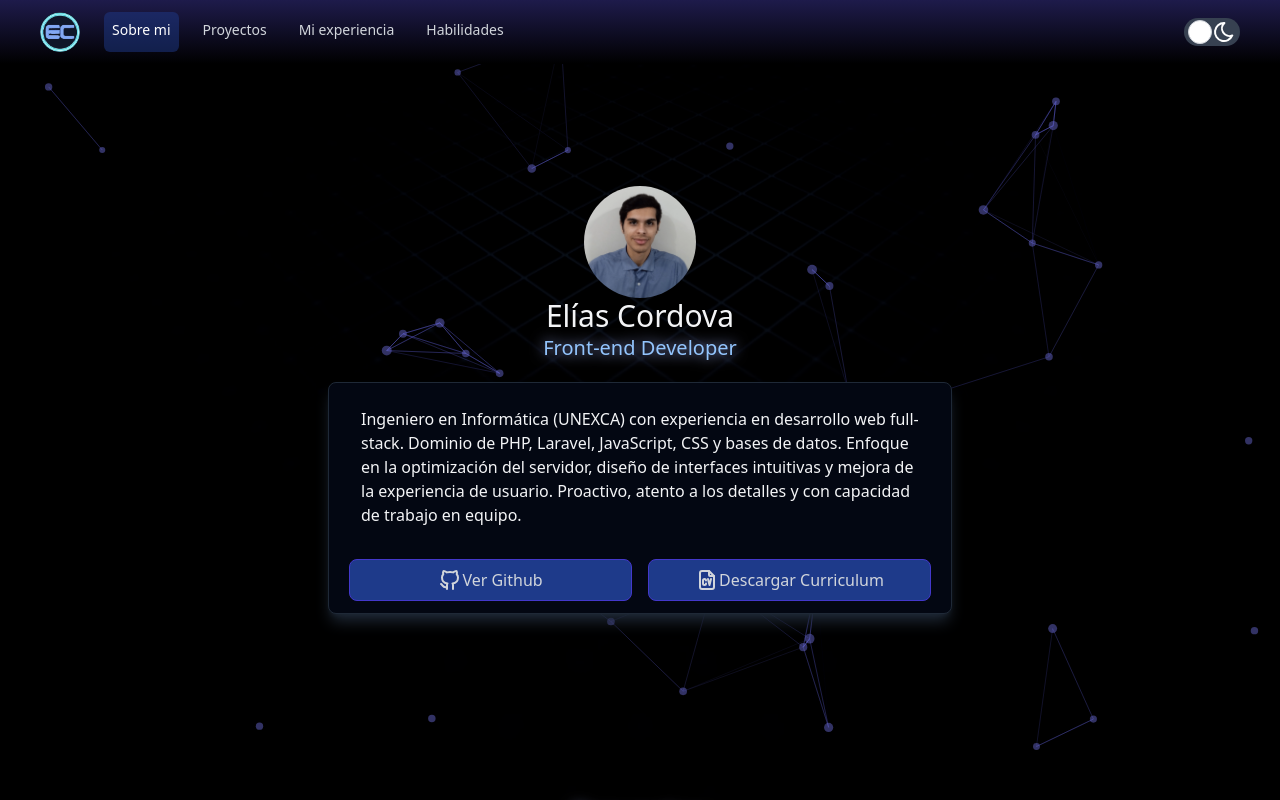
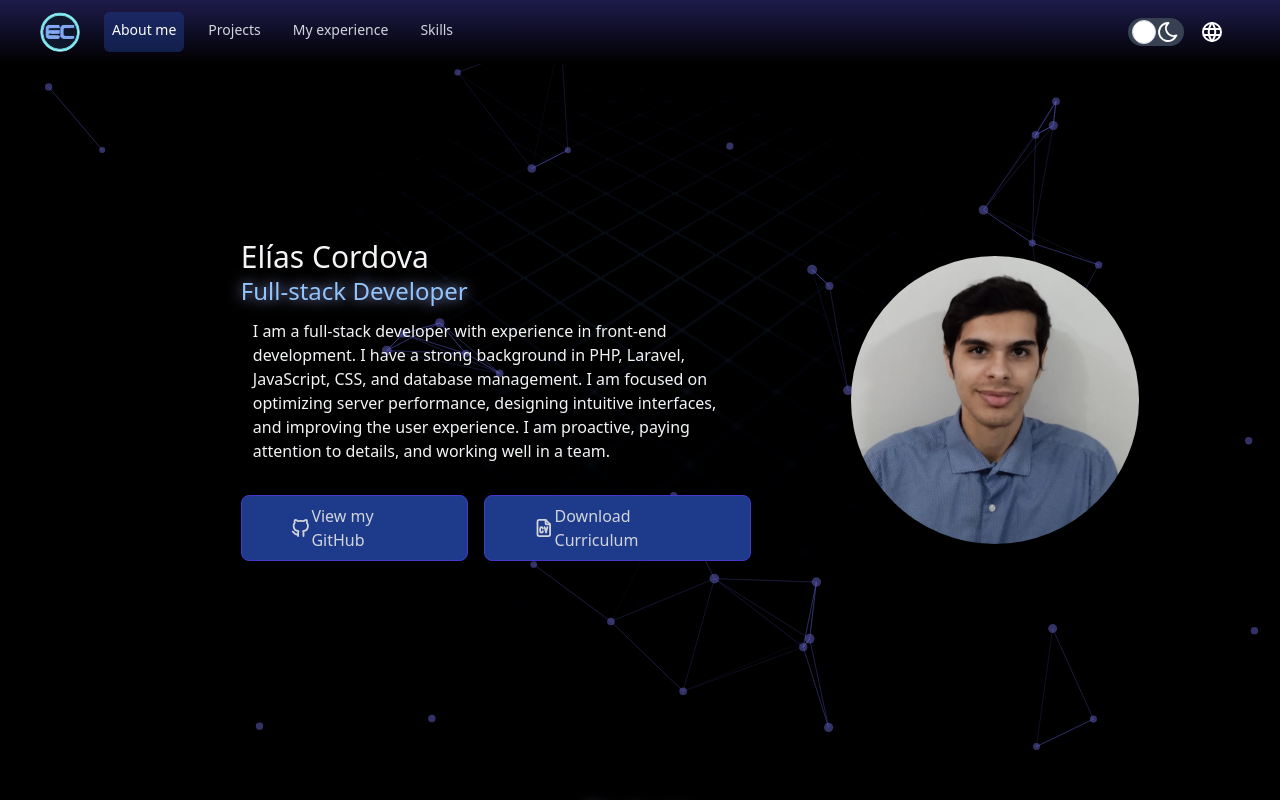
Before and after one commit to wayelias1/portafolio, a React (Vite) app: page / in a window 1280 px wide. Shown: the top 800 px of the page. Built offline with nearby package versions, Linux system fonts and the light colour scheme.

Commit message:
añadiendo curriculum ingles, idioma ingles, componentes y cambiando diseño

```diff
--- a/package.json
+++ b/package.json
@@ -19,8 +19,11 @@
     "@tsparticles/react": "^3.0.0",
     "@tsparticles/slim": "^3.3.0",
     "gsap": "^3.12.5",
+    "i18next": "^25.3.2",
+    "i18next-browser-languagedetector": "^8.2.0",
     "react": "^18.2.0",
     "react-dom": "^18.2.0",
+    "react-i18next": "^15.6.1",
     "react-tooltip": "^5.27.1"
   },
   "devDependencies": {
--- a/src/App.jsx
+++ b/src/App.jsx
@@ -3,6 +3,8 @@ import {IconMenu2, IconSun, IconMoon, IconX, IconWorld, IconFileCv, IconBrandGit
 import BrandIcon from "./library/BrandIcon"
 import gsap from "gsap"
 import "./App.css"
+import './library/i18n';
+import { useTranslation } from 'react-i18next';
 import { Navbar } from "./components/Navbar"
 import { ButtonMy } from "./components/ButtonMy"
 import { ProyectCard } from "./components/ProyectCard"
@@ -20,6 +22,7 @@ function App() {
   const [init, setInit] = useState(false)
   const [theme, setTheme] = useState(("dark"))
 
+  const { t } = useTranslation();
   useEffect(() => {
     initParticlesEngine(async (engine) => {
       await loadSlim(engine)
@@ -93,45 +96,44 @@ function App() {
       <Navbar></Navbar>
 
       <section id='SobreMi' className='flex min-h-screen justify-center items-center px-4 bg-white dark:bg-black overflow-hidden transition-colors duration-300'>
-        <div className='relative justify-center py-24 flex items-center flex-col lg:w-1/2 md:w-2/3 w-full'>
-          <img className='w-28 h-28 aspect-square object-cover rounded-fullMax' src="img/Elias.webp" alt="persona" loading="lazy" decoding="async" />
-          <h1 className='dark:text-gray-100 text-3xl transition-colors duration-300'>Elías Cordova</h1>
-          <p className='dark:text-blue-300 text-blue-900 brillo text-xl transition-colors duration-300'>Front-end Developer</p>
-          <div className='mt-5 rounded-lg shadow-lg dark:bg-gray-950 bg-gray-100 px-5 py-3 border border-gray-300 dark:border-gray-800 dark:shadow-gray-800 transition-colors duration-300'>
+        <div className='relative justify-center py-24 flex items-center flex-col md:flex-row-reverse lg:w-4/5 md:w-5/6 w-full'>
+          <img className='w-72 h-72 aspect-square object-cover rounded-fullMax' src="img/Elias.webp" alt="persona" loading="lazy" decoding="async" />
+          <div className='px-5 py-3 m-20'>
+            <h1 className='dark:text-gray-100 text-3xl transition-colors duration-300'>Elías Cordova</h1>
+            <p className='dark:text-blue-300 text-blue-900 brillo text-2xl transition-colors duration-300'>Full-stack Developer</p>
             <p className='p-3 dark:text-gray-100 transition-colors duration-300'>
-            Ingeniero en Informática (UNEXCA) con experiencia en desarrollo web full-stack. Dominio de PHP, Laravel,
-            JavaScript, CSS y bases de datos. Enfoque en la optimización del servidor, diseño de interfaces intuitivas
-            y mejora de la experiencia de usuario. Proactivo, atento a los detalles y con capacidad de trabajo en equipo.
+            {t('infoSobremi')}
             </p>
             <div className='flex flex-col gap-4 sm:flex-row justify-around pt-5'>
-              <ButtonMy link="https://github.com/wayelias1" descripcion="Ver Github"><IconBrandGithub /></ButtonMy>
-              <ButtonMy link="docs/curriculum.pdf" descripcion="Descargar Curriculum"><IconFileCv /></ButtonMy>
+              <ButtonMy link="https://github.com/wayelias1" descripcion={t('buttonGithub')}><IconBrandGithub /></ButtonMy>
+              <ButtonMy link={t('linkCurriculum')} descripcion={t('buttonCurriculum')}><IconFileCv /></ButtonMy>
             </div>
           </div>
         </div>
       </section>
       <section id='Proyectos' className='flex h-full justify-center flex-col items-center md:w-full'>
-        <h3 className='text-blue-900 text-3xl dark:text-blue-200 brillo hover:'>Proyectos</h3>
+        <h3 className='text-blue-900 text-3xl dark:text-blue-200 brillo hover:'>{t('proyectos')}</h3>
         <div className='py-24 grid grid-cols-1 md:grid-cols-2 xl:grid-cols-3 gap-6 lg:gap-8 xl:gap-10 max-w-screen-2xl jusitify-around mx-auto px-4' >
           {projectList}
         </div>
       </section>
       <section id='Miexperiencia' className='flex h-screen justify-center py-6 my-4 flex-col items-center'>
-        <h4 className='text-blue-900 text-3xl dark:text-blue-200 brillo'>Mi experiencia</h4>
+        <h4 className='text-blue-900 text-3xl dark:text-blue-200 brillo'>{t('miexperiencia')}</h4>
         <div className='w-full flex flex-col justify-evenly items-center relative md:flex-row'>
           <div className='relative w-1/2'>
-            <p className='text-black dark:text-white'>Mi primera experiencia trabajando como desarrollador web fue en la empresa
-              Movidagrafica, donde aprendi a usar wordpress y mejorar mis habilidades como programador como FullStack junior.
+            <p className='text-black dark:text-white'>
+            {t('infoMiexperiencia')}
             </p>
           </div>
-          <div>
+          <div className='relative'>
+            <i className="absolute h-full w-1 left-2 bg-gradient-to-t from-transparent dark:via-slate-300 via-black to-transparent"></i>
           <Timeline lugar="Movidagrafica" puesto="FullStack Developer" fecha="2023"/>
-          <Timeline lugar="Lore Ipsum" puesto="FullStack Developer" fecha="2025"/>
+          <Timeline lugar="Social Oplesk" puesto="FullStack Developer" fecha="2025"/>
           </div>
         </div>
       </section>
       <section id='Habilidades' className='flex justify-evenly py-6 my-4 flex-col items-center'>
-        <h4 className='text-blue-900 text-3xl dark:text-blue-200 brillo'>Mis Habilidades</h4>
+        <h4 className='text-blue-900 text-3xl dark:text-blue-200 brillo'>{t('habilidades')}</h4>
         <div className='grid w-full gridskills mt-5 gap-2 md:gap-4 lg:gap-6 xl:gap-10 max-w-screen-2xl jusitify-around mx-auto px-5'>
 
           {mySkills}
--- a/src/components/ButtonMy.jsx
+++ b/src/components/ButtonMy.jsx
@@ -1,6 +1,6 @@
 export function ButtonMy({children, link, descripcion}) {
     return (
-        <a className="w-full flex justify-center items-center border rounded-lg p-2 border-indigo-300 bg-blue-200 hover:bg-blue-400 dark:border-indigo-700 dark:bg-blue-900 dark:text-gray-300 dark:hover:bg-blue-700 transition hover:scale-105"
+        <a className="px-12 flex justify-center items-center border rounded-lg p-2 border-indigo-300 bg-blue-200 hover:bg-blue-400 dark:border-indigo-700 dark:bg-blue-900 dark:text-gray-300 dark:hover:bg-blue-700 transition hover:scale-105"
             href={link}>
             {children}
             {descripcion}
--- a/src/components/Footer.jsx
+++ b/src/components/Footer.jsx
@@ -1,8 +1,10 @@
 import { IconBrandGithub, IconMail, IconBrandLinkedin } from "@tabler/icons-react"
+import { t } from "i18next";
+
 export function Footer(){
     return (
         <footer id='Footer' className='relative py-10 grid justify-center bg-gradient-to-t dark:from-indigo-950 dark:to-black from-indigo-200 to-blue-100 dark:text-gray-100 transition-colors duration-300'>
-            <span className="font-black text-xl">Contactos:</span>
+            <span className="font-black text-xl">{t('footer')}</span>
             <div className='flex w-full justify-evenly'>
                 <a href="https://github.com/wayelias1"><IconBrandGithub></IconBrandGithub> Github</a>
                 <a href="wayelias13@gmail.com"><IconMail></IconMail>Email</a>
--- /dev/null
+++ b/src/components/LenguageButton.jsx
@@ -0,0 +1,40 @@
+import { useTranslation } from 'react-i18next';
+import { IconWorld } from '@tabler/icons-react';
+import { useState } from 'react';
+
+const LanguageSelector = () => {
+  const { i18n } = useTranslation();
+  const [language, setLanguage] = useState(i18n.language || 'es');
+
+  const handleChange = (e) => {
+    const selectedLang = e.target.value;
+    setLanguage(selectedLang);
+    i18n.changeLanguage(selectedLang);
+  };
+
+  return (
+    <div className="relative inline-block group">
+      <label htmlFor="lang-select" className="cursor-pointer">
+        <IconWorld
+          className="block h-6 w-6 text-gray-700 dark:text-white group-hover:text-blue-500 transition-colors"
+          aria-hidden="true"
+        />
+      </label>
+
+      <select
+        id="lang-select"
+        value={language}
+        onChange={handleChange}
+        className="absolute top-0 left-0 w-6 h-6 opacity-0 cursor-pointer rounded-md
+                  bg-white dark:bg-gray-800 border border-gray-300 dark:border-gray-600
+                  shadow-sm text-sm text-gray-700 dark:text-white py-1 px-2
+                  focus:outline-none focus:ring-2 focus:ring-blue-500 transition-all"
+      >
+        <option value="es">Español</option>
+        <option value="en">English</option>
+      </select>
+    </div>
+  );
+};
+
+export default LanguageSelector;
--- a/src/components/Navbar.jsx
+++ b/src/components/Navbar.jsx
@@ -1,13 +1,17 @@
 import {IconMenu2, IconSun, IconMoon, IconX, IconWorld, IconFileCv} from "@tabler/icons-react"
-import { Fragment, useEffect, useState, useMemo, useRef } from "react"
+import { useEffect, useState, } from "react"
+import LanguageSelector from "./LenguageButton"
+import { useTranslation } from 'react-i18next';
 
 export function Navbar(){
 
+    const { t } = useTranslation();
+
     const [navigation, setNavigation] = useState([
-      { name: "Sobre mi", href: "#SobreMi", current: true },
-      { name: "Proyectos", href: "#Proyectos", current: false },
-      { name: "Mi experiencia", href: "#Miexperiencia", current: false },
-      { name: "Habilidades", href: "#Habilidades", current: false },
+      { name: "sobremi", href: "#SobreMi", current: true },
+      { name: "proyectos", href: "#Proyectos", current: false },
+      { name: "miexperiencia", href: "#Miexperiencia", current: false },
+      { name: "habilidades", href: "#Habilidades", current: false },
     ]);
 
     const [Open, setOpen] = useState(false);
@@ -107,7 +111,7 @@ export function Navbar(){
                     aria-current={item.current ? "page" : undefined}
                     onClick={() => handleClick(item.name)}
                   >
-                    {item.name}
+                    {t(item.name)}
                   </a>
                 ))}
               </div>
@@ -128,6 +132,9 @@ export function Navbar(){
                 </div>
               </label>
             </div>
+            <div className="mx-4 flex items-center justify-center">
+              <LanguageSelector></LanguageSelector>
+            </div>
           </div>
         </div>
       </nav>
--- a/src/components/Timeline.jsx
+++ b/src/components/Timeline.jsx
@@ -1,8 +1,8 @@
 export function Timeline({children, lugar, puesto, fecha}) {
     return (
-        <div id='timeline' className='relative py-4 before:absolute before:inset-0 before:h-full before:w-1 before:bg-gradient-to-b before:from-transparent dark:before:via-slate-300 before:via-black before:to-transparent before:mx-3'>
+        <div id='timeline' className='relative py-4 '>
             <article id='timeline-art' className='is-active group relative flex w-full items-center justify-between md:w-2/4 xl:w-full xl:justify-normal xl:even:flex-row-reverse xl:even:text-right'>
-              <i id='timeline-art-icon' className='flex absolute h-5 w-5 items-center justify-center rounded-full bg-blue-500 mx-1'></i>
+              <i id='timeline-art-icon' className='flex absolute h-5 w-5 items-center justify-center rounded-full bg-blue-500'></i>
               <div id='timeline-art-box' className='flex flex-col ml-8 relative w-full h-full p-4 py-4 shadow-lg border min-w-max bg-indigo-100 border-gray-300 dark:bg-slate-900 dark:border-gray-800 dark:shadow-gray-800 dark:text-white rounded-lg backdrop-blur-lg transition hover:scale-105'>
                 <h5>{lugar}</h5>
                 <p>{puesto}</p>
--- /dev/null
+++ b/src/library/i18n.js
@@ -0,0 +1,55 @@
+import i18n from 'i18next';
+import { initReactI18next } from 'react-i18next';
+import LanguageDetector from 'i18next-browser-languagedetector';
+
+i18n
+  .use(LanguageDetector)
+  .use(initReactI18next)
+  .init({
+    fallbackLng: 'es',
+    resources: {
+      en: {
+        translation: {
+          "sobremi": "About me",
+          "proyectos": "Projects",
+          "miexperiencia": "My experience",
+          "habilidades": "Skills",
+          "infoSobremi": "I am a full-stack developer with experience in front-end development. I have a strong background in PHP, Laravel, JavaScript, CSS, and database management. I am focused on optimizing server performance, designing intuitive interfaces, and improving the user experience. I am proactive, paying attention to details, and working well in a team.",
+          "buttonGithub": "View my GitHub",
+          "buttonCurriculum": "Download Curriculum",
+          "linkCurriculum": "docs/Curriculum-ingles.pdf",
+          "botonProyecto1": "View project",
+          "botonProyecto2": "View code",
+          "proyecto1": "This project was developed based on the specifications provided by the client. I created a landing page to promote their service, ensuring to include relevant information and an optimized design.",
+          "proyecto2": "This project was during my experience at Movidagrafica.co, I collaborated on the development of a website for an immobilier agency.",
+          "proyecto3": "This project is a demonstration of a static website developed as a template for personal use.",
+          "infoMiexperiencia": "My first experience as a web developer was at Movidagrafica, where I acquired practical knowledge in using WordPress and strengthened my skills as a Full Stack Junior developer. During this period, I participated in real projects that allowed me to apply good programming practices, work in a team, and better understand the complete flow of web development. Currently, I am in the process of training in Social Oplesk, where I am expanding my knowledge in key technologies such as Docker and Amazon Web Services (AWS) tools. This learning has allowed me to better understand the modern application infrastructure, container management, and deployment in cloud environments, preparing me for more advanced tasks as a Full Stack developer.",
+          "footer": "Contacts:"
+        },
+      },
+      es: {
+        translation: {
+          "sobremi": "Sobre mi",
+          "proyectos": "Proyectos",
+          "miexperiencia": "Mi experiencia",
+          "habilidades": "Habilidades",
+          "infoSobremi": "Soy un desarrollador full-stack con experiencia mayormente front. Dominio de PHP, Laravel, JavaScript, CSS y bases de datos. Enfoque en la optimización del servidor, diseño de interfaces intuitivas y mejora de la experiencia de usuario. Proactivo, atento a los detalles y con capacidad de trabajo en equipo.",
+          "buttonGithub": "Ver mi GitHub",
+          "buttonCurriculum": "Descargar Curriculum",
+          "linkCurriculum": "docs/Curriculum.pdf",
+          "botonProyecto1": "Ver proyecto",
+          "botonProyecto2": "Ver codigo",
+          "proyecto1": "Este proyecto fue desarrollado en base a las especificaciones proporcionadas por el cliente. Creé una landing page para promocionar su servicio, asegurándome de incluir información relevante y un diseño optimizado.",
+          "proyecto2": "Este proyecto fue durante mi experiencia en Movidagrafica.co, colaboré en el desarrollo de un sitio web para una agencia inmobiliaria.",
+          "proyecto3": "Este proyecto es una demostración de una página web estática desarrollada como molde para uso personal.",
+          "infoMiexperiencia": "Mi primera experiencia como desarrollador web fue en Movidagrafica, donde adquirí conocimientos prácticos en el uso de WordPress y fortalecí mis habilidades como desarrollador Full Stack junior. Durante este período, participé en proyectos reales que me permitieron aplicar buenas prácticas de programación, trabajar en equipo y comprender mejor el flujo completo del desarrollo web. Actualmente me encuentro en proceso de formación en Social Oplesk, donde estoy ampliando mis conocimientos en tecnologías clave como Docker y herramientas de Amazon Web Services (AWS). Este aprendizaje me está permitiendo comprender mejor la infraestructura moderna de aplicaciones, la gestión de contenedores, y el despliegue en entornos cloud, preparándome para asumir retos más avanzados como desarrollador Full Stack.",
+          "footer": "Contactos:"
+        },
+      },
+    },
+    interpolation: {
+      escapeValue: false,
+    },
+  });
+
+export default i18n;
--- a/src/library/projects.js
+++ b/src/library/projects.js
@@ -4,7 +4,7 @@ export const projects = [
     imagen: "img/Katherineboan.webp",
     link: "https://katherineboean.com",
     descripcion:
-      "Este proyecto fue desarrollado en base a las especificaciones proporcionadas por el cliente. Creé una landing page para promocionar su servicio, asegurándome de incluir información relevante y un diseño optimizado.",
+      "proyecto1",
     boton: "Visitar",
     tipo: "realProyect",
     skills: [
@@ -27,7 +27,7 @@ export const projects = [
     imagen: "img/Onceonceinmobiliaria.webp",
     link: "https://onceonceinmobiliaria.com",
     descripcion:
-      "Este proyecto fue durante mi experiencia en Movidagrafica.co, colaboré en el desarrollo de un sitio web para una agencia inmobiliaria.",
+      "proyecto2",
     boton: "Visitar",
     tipo: "realProyect",
     skills: [
@@ -50,7 +50,7 @@ export const projects = [
     imagen: "img/proyecto3.webp",
     link: "https://github.com/wayelias1/tecnodidactic",
     descripcion:
-      "Este proyecto es una demostración de una página web estática desarrollada como molde para uso personal.",
+      "proyecto3",
     boton: "Ver Codigo",
     tipo: "hidden",
     skills: [
```
Also changed, not shown: src/components/ProyectCard.jsx (+5 -3 lines), 2 other files (tests, documents, lock files or other folders).
